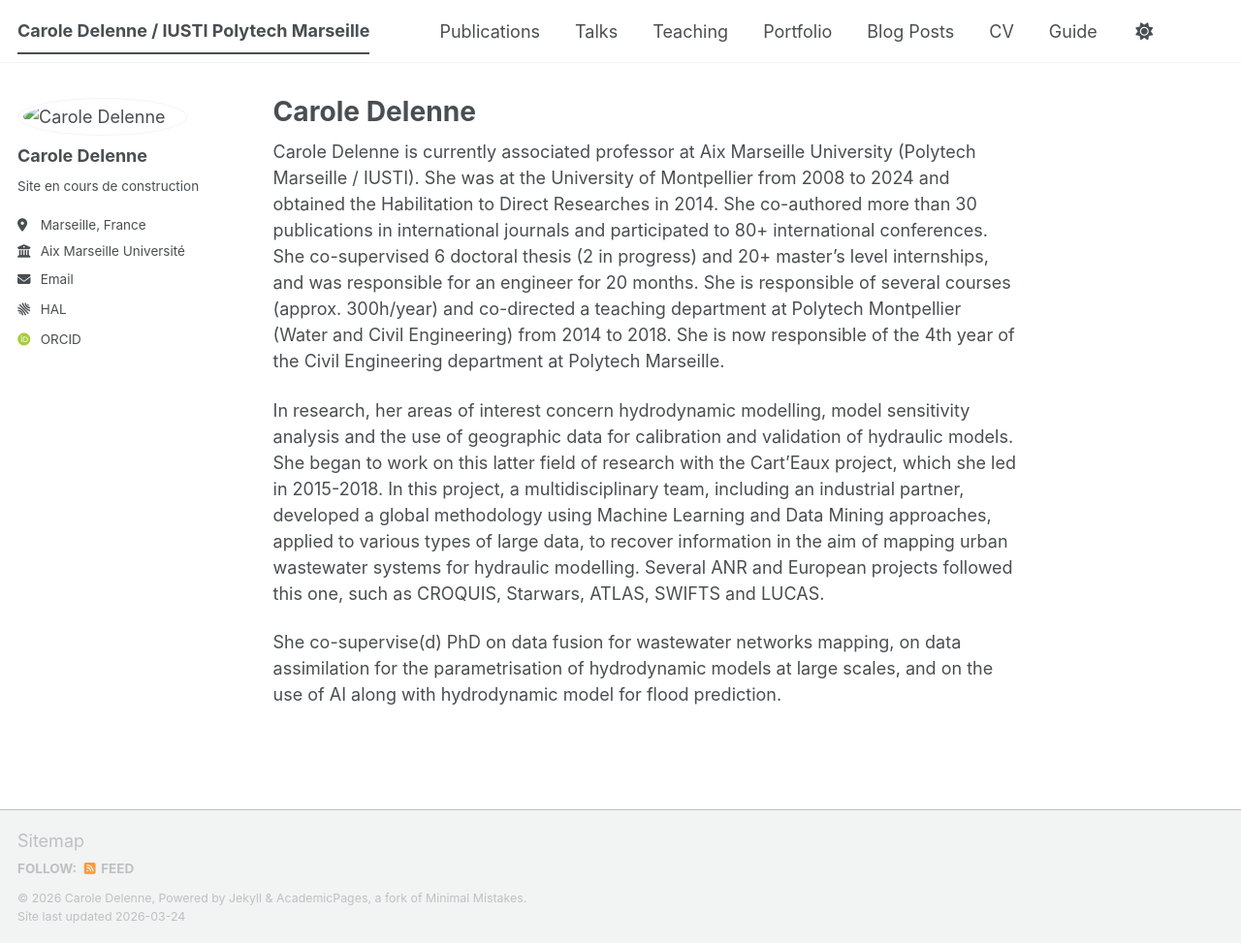
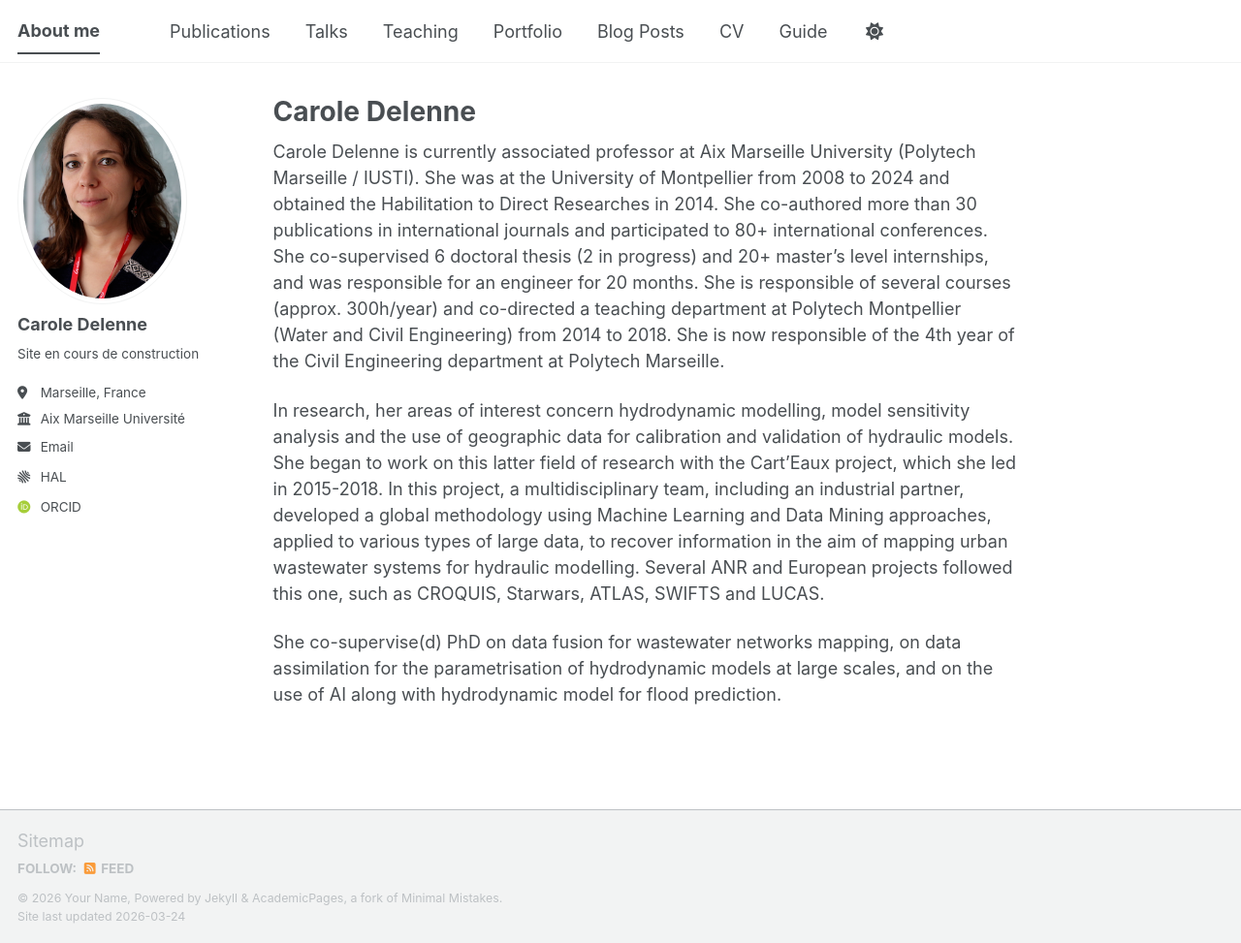
Before and after one commit to caroledelenne/caroledelenne.github.io, a Jekyll site: the page built from _pages/about.md, in a window 1280 px wide and 973 px high. Shown: the whole window at 97% size. Built offline with Jekyll 4.4.1, drawn with Linux system fonts in a browser that asks for light colours; some web fonts are replaced; a script bundle is joined from its source files by our own code; library files that are not in the unit come from our copies.

Commit message:
correct repo

```diff
--- a/_config.yml
+++ b/_config.yml
@@ -9,21 +9,21 @@
 # Basic Site Settings
 locale                   : "en-US"
 site_theme               : "default" # The available themes options are "default", "air", "sunrise", "mint", "dirt" and "contrast"
-title                    : "Carole Delenne / IUSTI Polytech Marseille" # Update this with the title of your site
+title                    : "About me" # Update this with the title of your site
 title_separator          : "-"
-name                     : &name "Carole Delenne"
+name                     : &name "Your Name" # Update this with your name, this is used in the title and author sections of the site
 description              : &description "Carole Delenne's academic portfolio"   # Update this with a general description of your site, this is the default if not overridden by a page
 url                      : https://caroledelenne.github.io # The base hostname & protocol for your site e.g. "https://[your GitHub username].github.io",
                                                            # or if you already have some other page hosted on Github then use "https://[your GitHub username].github.io/[Your Repo Name]"
 baseurl                  : "" # the subpath of your site, e.g. "/blog"
-repository               : "./caroledelenne.github.io"
+repository               : "caroledelenne.github.io"
 
 # Site Author - The following control what appear as part of the author content on the side bar.
 #               If a field is blank the icon and link will not appear, otherwise it will be shown.
 #               Additional customization can be done by editing /_includes/author-profile.html
 author:
   # Biographic information
-  avatar           : "images/profile.png"
+  avatar           : "profile.png"
   name             : "Carole Delenne"
   pronouns         : # example: "she/her"
   bio              : "Site en cours de construction"
```
